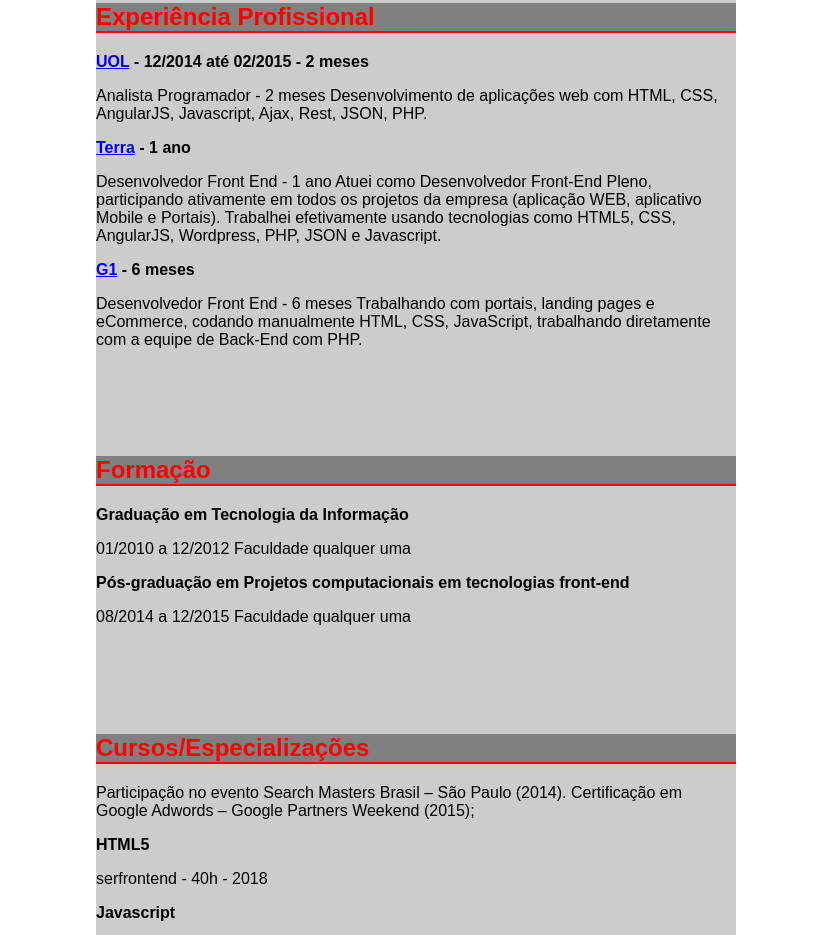
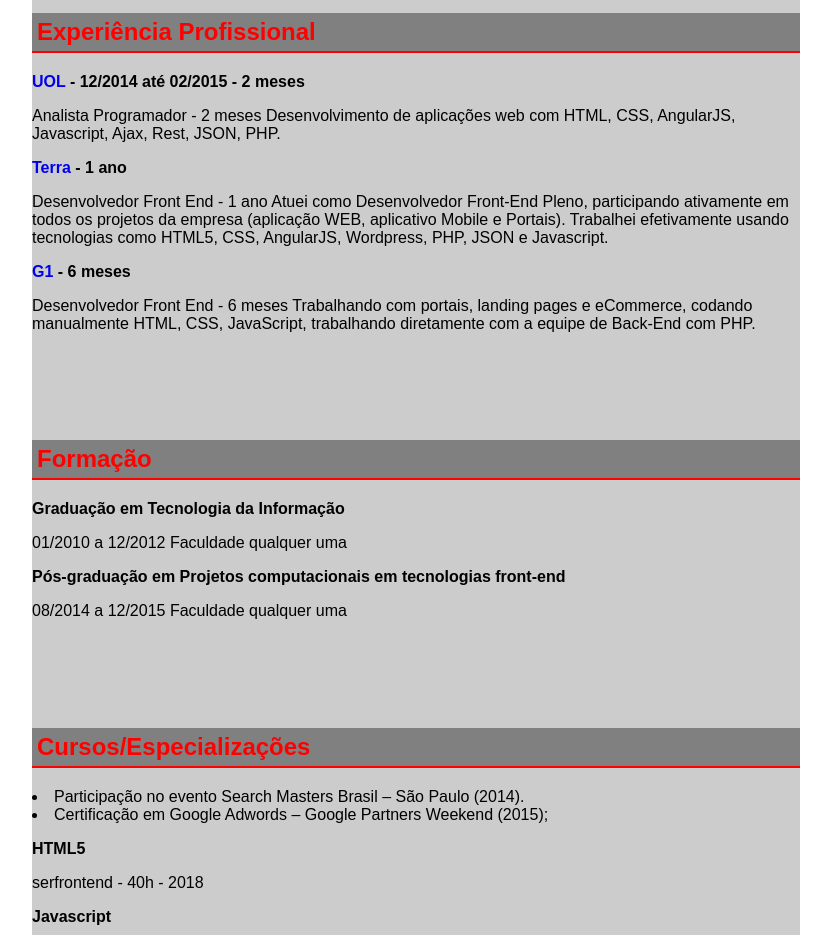
Before and after one commit to luizfelipedasilva678/Web-Design-Course, a plain HTML site: page aula-6/exe.html in a window 1280 px wide. Shown: the part 379-1314 px from the top of the page, without its empty margins (224-1055 px from the left). Drawn offline with Linux system fonts and the light colour scheme.

Commit message:
Modifying the curriculum exercise

```diff
--- a/aula-6/exe.html
+++ b/aula-6/exe.html
@@ -13,7 +13,7 @@
         div{
             margin: auto;
             background-color: #ccc;
-            width: 50vw;
+            width: 60vw;
         }
 
         #nome{
@@ -23,9 +23,26 @@
         }
 
         .title{
+            padding: 5px;
             color: red;
             background-color: grey;
             border-bottom: solid red 2px;
+        }
+
+        ul, li{
+            padding: 0;
+        }
+
+        li{
+            list-style: inside;
+        }
+
+        a{
+            text-decoration:none;
+        }
+
+        a:hover{
+            text-decoration: underline;
         }
     </style>
 </head>
@@ -67,7 +84,7 @@
 
             Trabalhei efetivamente usando tecnologias como HTML5, CSS, AngularJS, Wordpress, PHP, JSON e Javascript.</p>
 
-            <strong> <a href="https://globo.com.br">G1</a> - 6 meses</strong>
+            <strong> <a href="https://g1.globo.com/">G1</a> - 6 meses</strong>
 
             <p>Desenvolvedor Front End - 6 meses
             Trabalhando com portais, landing pages e eCommerce, codando manualmente HTML, CSS, JavaScript, trabalhando diretamente com a equipe de Back-End com PHP.</p>
@@ -102,10 +119,15 @@
 
         <h2 class="title">Cursos/Especializações</h2>
 
-            <p>
-            Participação no evento Search Masters Brasil – São Paulo (2014).
-            Certificação em Google Adwords – Google Partners Weekend (2015);
-        </p>
+            <ul>
+                <li>
+                    Participação no evento Search Masters Brasil – São Paulo (2014).
+                </li>
+                <li>
+                    Certificação em Google Adwords – Google Partners Weekend (2015);
+                </li>
+            </ul>
+
 
             <strong>HTML5</strong>
 
```
